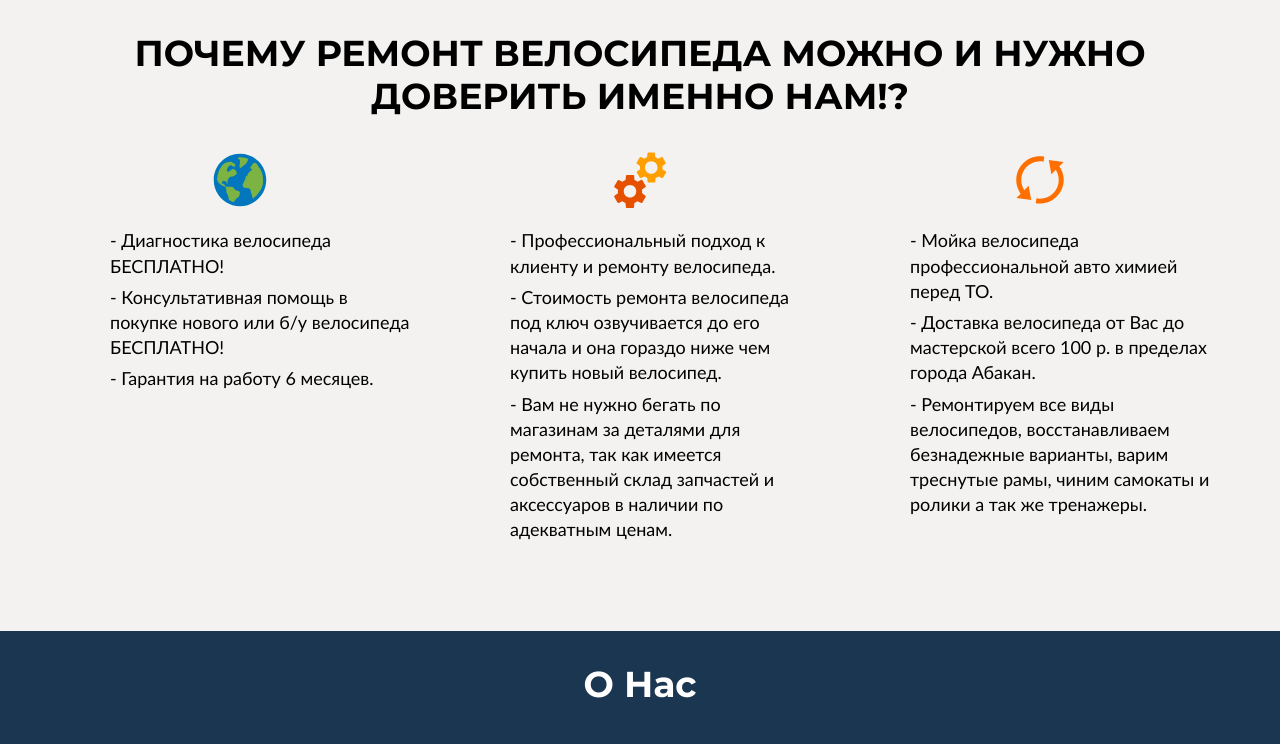
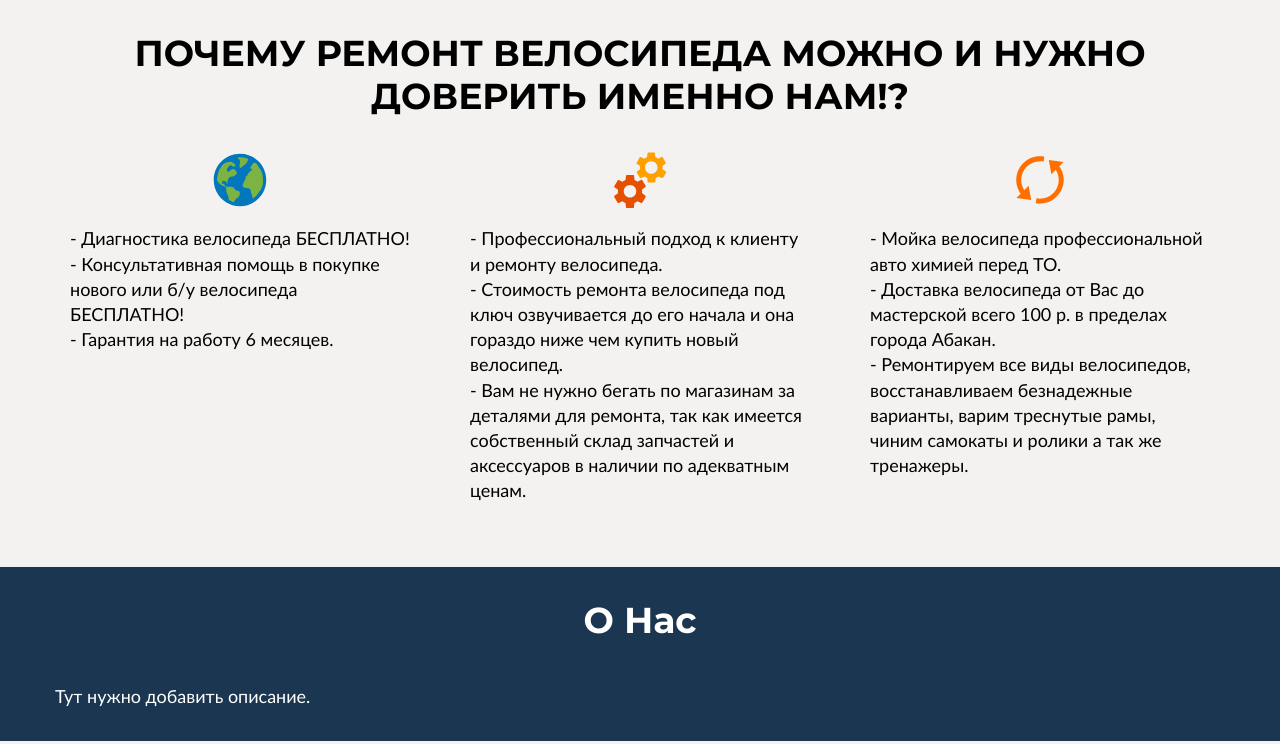
Before and after one commit to cyberpunk3351/bicycle-repair19, a plain HTML site: page index.html in a window 1280 px wide. Shown: the part 560-1304 px from the top of the page. Drawn offline with nearby package versions, Linux system fonts and the light colour scheme.

Commit message:
Update index.html

```diff
--- a/index.html
+++ b/index.html
@@ -43,25 +43,19 @@
               <h2>ПОЧЕМУ РЕМОНТ ВЕЛОСИПЕДА МОЖНО И НУЖНО ДОВЕРИТЬ ИМЕННО НАМ!?</h2>
               <div class="tri-bloka--bloks">
                 <div class="blok"><img src="./img/globe.svg" alt="globe">
-                  <ul>
-                    <li>- Диагностика велосипеда БЕСПЛАТНО!</li>
-                    <li>- Консультативная помощь в покупке нового или б/у велосипеда БЕСПЛАТНО!</li>
-                    <li>- Гарантия на работу 6 месяцев.</li>
-                  </ul>
+                  <p>- Диагностика велосипеда БЕСПЛАТНО!</p>
+                  <p>- Консультативная помощь в покупке нового или б/у велосипеда БЕСПЛАТНО!</p>
+                  <p>- Гарантия на работу 6 месяцев.</p>
                 </div>
                 <div class="blok"><img src="./img/services.svg" alt="globe">
-                  <ul>
-                    <li>- Профессиональный подход к клиенту и ремонту велосипеда.</li>
-                    <li>- Стоимость ремонта велосипеда под ключ озвучивается до его начала и она гораздо ниже чем купить новый велосипед.</li>
-                    <li>- Вам не нужно бегать по магазинам за деталями для ремонта, так как имеется собственный склад запчастей и аксессуаров в наличии по адекватным ценам.</li>
-                  </ul>
+                  <p>- Профессиональный подход к клиенту и ремонту велосипеда.</p>
+                  <p>- Стоимость ремонта велосипеда под ключ озвучивается до его начала и она гораздо ниже чем купить новый велосипед.</p>
+                  <p>- Вам не нужно бегать по магазинам за деталями для ремонта, так как имеется собственный склад запчастей и аксессуаров в наличии по адекватным ценам.</p>
                 </div>
                 <div class="blok"><img src="./img/synchronize.svg" alt="globe">
-                  <ul>
-                    <li>- Мойка велосипеда профессиональной авто химией перед ТО.</li>
-                    <li>- Доставка велосипеда от Вас до мастерской всего 100 р. в пределах города Абакан.</li>
-                    <li>- Ремонтируем все виды велосипедов, восстанавливаем безнадежные варианты, варим треснутые рамы, чиним самокаты и ролики а так же тренажеры.</li>
-                  </ul>
+                  <p>- Мойка велосипеда профессиональной авто химией перед ТО.</p>
+                  <p>- Доставка велосипеда от Вас до мастерской всего 100 р. в пределах города Абакан.</p>
+                  <p>- Ремонтируем все виды велосипедов, восстанавливаем безнадежные варианты, варим треснутые рамы, чиним самокаты и ролики а так же тренажеры.</p>
                 </div>
               </div>
             </div>
```
